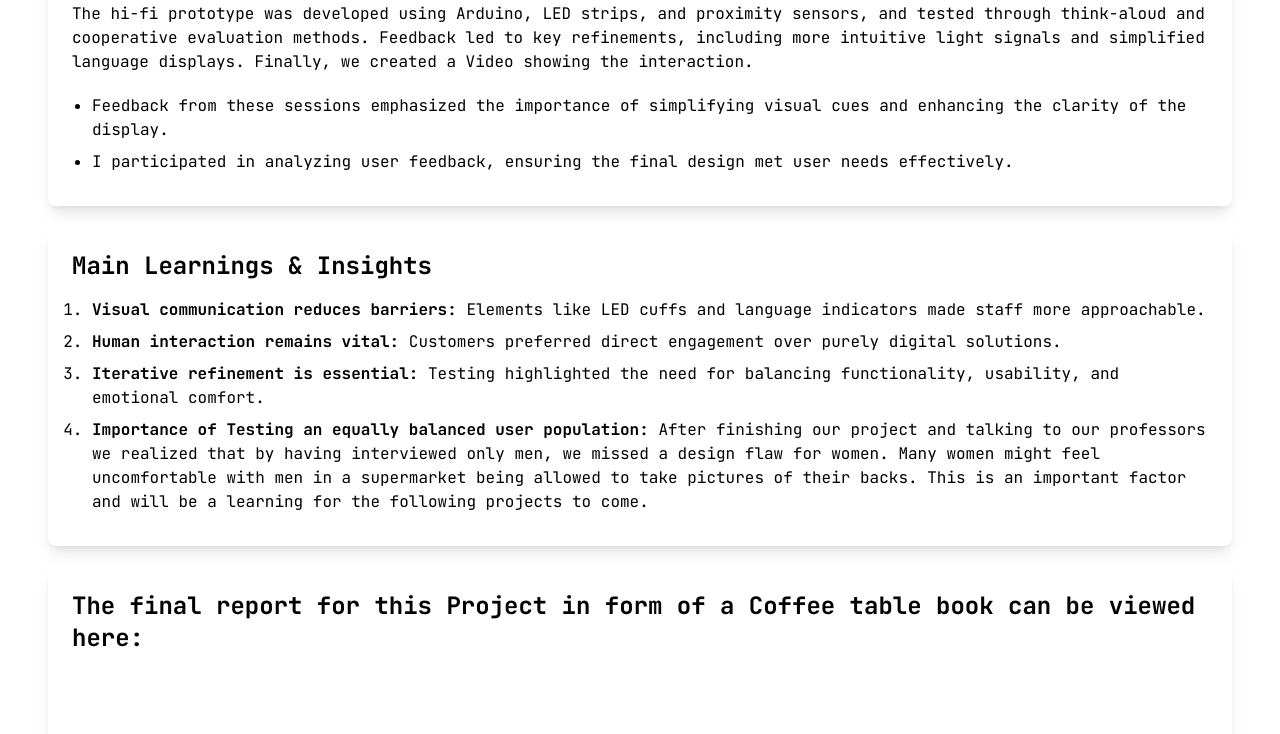
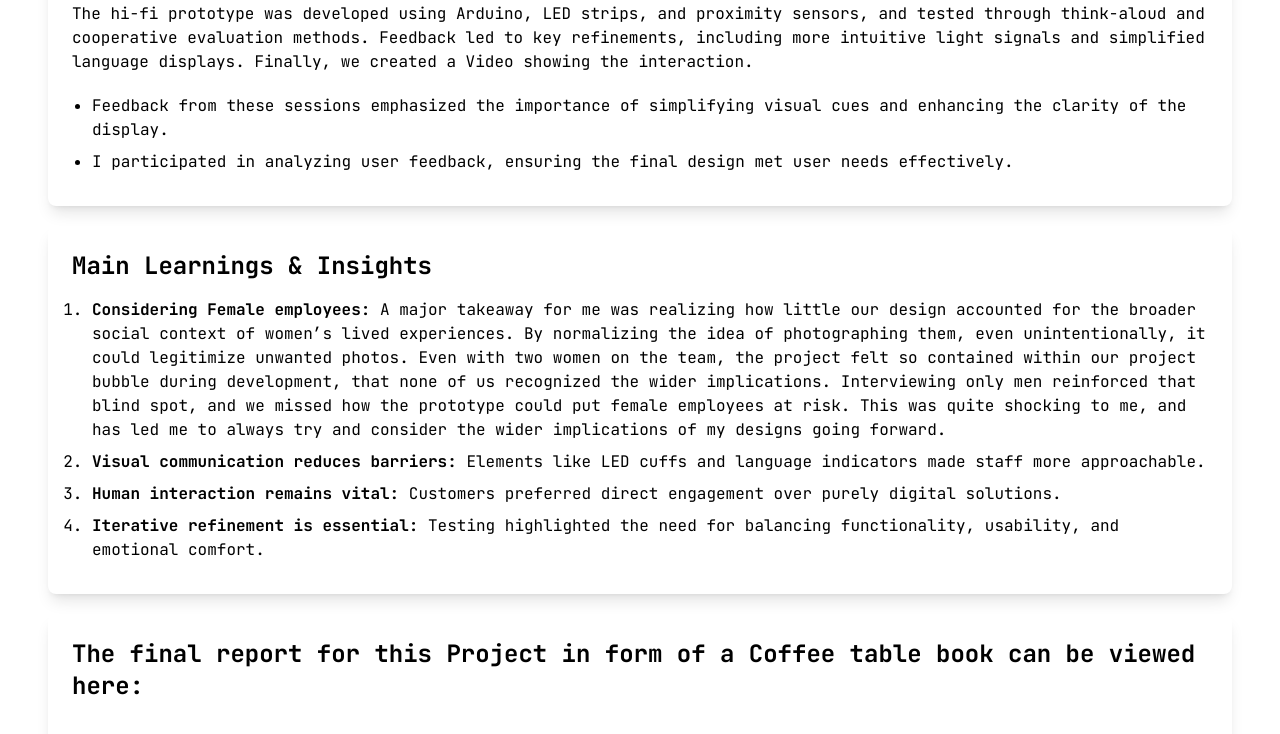
Before and after one commit to katrinstoe/katrins-portfolio, a SvelteKit app: page /projects/ux-research/e-textile in a window 1280 px wide. Shown: the part 2836-3570 px from the top of the page. Built offline with nearby package versions, Linux system fonts and the light colour scheme; grey boxes are pictures that could not be loaded.

Commit message:
updated etextile project reflections

```diff
--- a/src/routes/projects/ux-research/e-textile/+page.svelte
+++ b/src/routes/projects/ux-research/e-textile/+page.svelte
@@ -30,17 +30,17 @@
 	];
 
 	let itemsTakeAway = [
+		'A major takeaway for me was realizing how little our design accounted for the broader social context of women’s lived experiences. By normalizing the idea of photographing them, even unintentionally, it could legitimize unwanted photos. Even with two women on the team, the project felt so contained within our project bubble during development, that none of us recognized the wider implications. Interviewing only men reinforced that blind spot, and we missed how the prototype could put female employees at risk. This was quite shocking to me, and has led me to always try and consider the wider implications of my designs going forward.',
 		'Elements like LED cuffs and language indicators made staff more approachable.',
 		'Customers preferred direct engagement over purely digital solutions.',
-		'Testing highlighted the need for balancing functionality, usability, and emotional comfort.',
-		'After finishing our project and talking to our professors we realized that by having interviewed only men, we missed a design flaw for women. Many women might feel uncomfortable with men in a supermarket being allowed to take pictures of their backs. This is an important factor and will be a learning for the following projects to come.'
+		'Testing highlighted the need for balancing functionality, usability, and emotional comfort.'
 	];
 
 	let itemsTakeAwayHeaders = [
+		'Considering Female employees: ',
 		'Visual communication reduces barriers: ',
 		'Human interaction remains vital: ',
-		'Iterative refinement is essential: ',
-		'Importance of Testing an equally balanced user population: '
+		'Iterative refinement is essential: '
 	];
 
 	items = Array.isArray(items) ? items : [];
```
